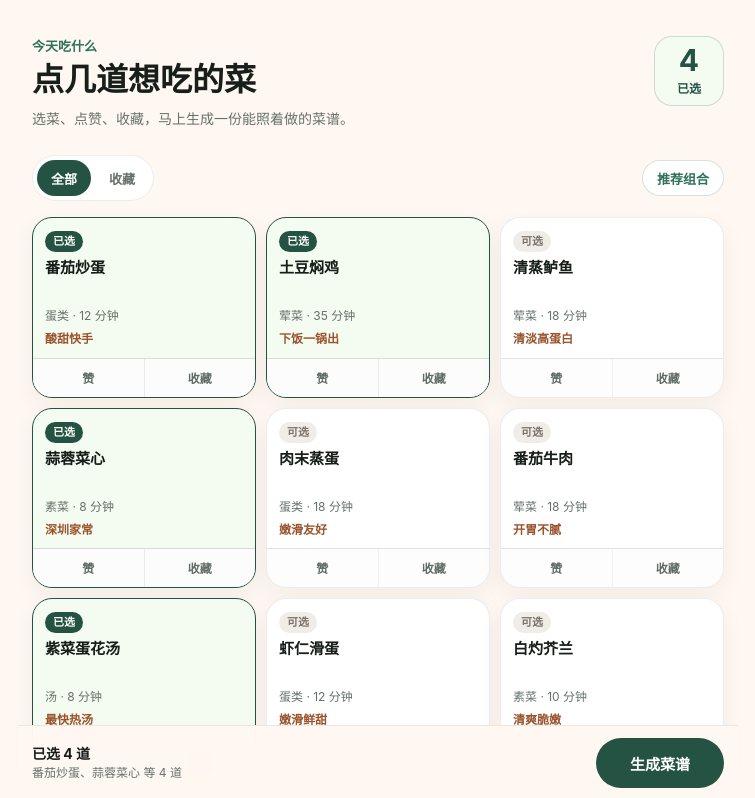
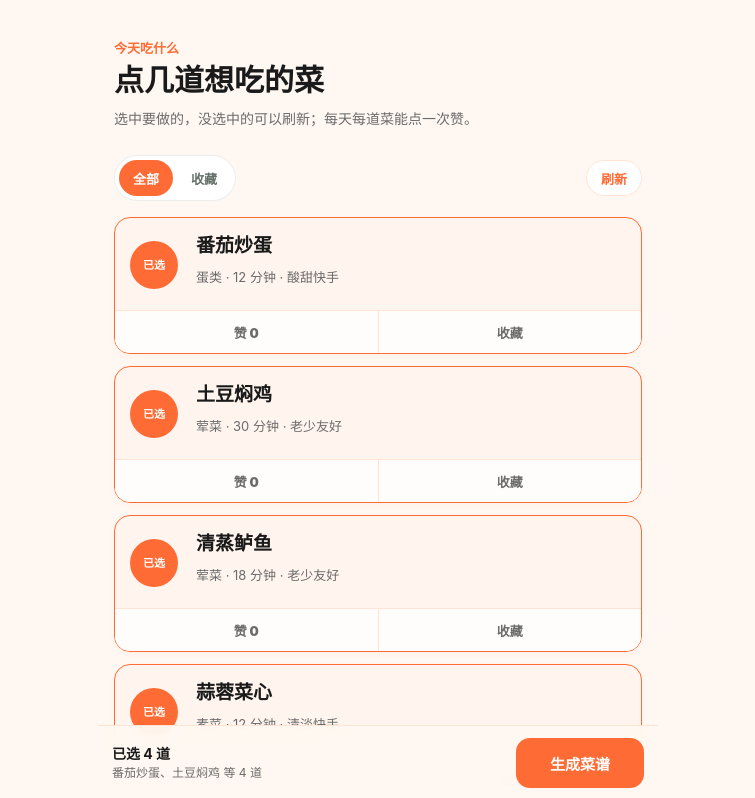
Before and after one commit to jyf0330/food, a Next.js app: page / in a window 1280 px wide. Shown: the top 798 px of the page, without its empty margins (262-1017 px from the left). Built offline with nearby package versions, Linux system fonts and the light colour scheme.

Commit message:
feat: add daily dish likes and refresh

```diff
--- /dev/null
+++ b/app/api/dish-likes/route.ts
@@ -0,0 +1,90 @@
+import { mkdir, readFile, writeFile } from "node:fs/promises";
+import { dirname } from "node:path";
+import { NextResponse } from "next/server";
+import {
+  buildDishLikeSnapshot,
+  recordDishLike,
+  type DishLikeStore,
+} from "@/lib/dishLikes";
+
+export const dynamic = "force-dynamic";
+export const runtime = "nodejs";
+
+const STORE_PATH = process.env.DISH_LIKES_FILE || "/tmp/food-dish-likes.json";
+
+async function readStore(): Promise<DishLikeStore> {
+  try {
+    return JSON.parse(await readFile(STORE_PATH, "utf8")) as DishLikeStore;
+  } catch {
+    return {};
+  }
+}
+
+async function writeStore(store: DishLikeStore) {
+  await mkdir(dirname(STORE_PATH), { recursive: true });
+  await writeFile(STORE_PATH, JSON.stringify(store), "utf8");
+}
+
+function normalizeDishNames(value: string | null): string[] {
+  if (!value) return [];
+  return Array.from(
+    new Set(
+      value
+        .split(",")
+        .map((item) => item.trim())
+        .filter(Boolean)
+        .slice(0, 80)
+    )
+  );
+}
+
+function todayKey() {
+  return new Date().toISOString().slice(0, 10);
+}
+
+function normalizeDateKey(value: unknown): string {
+  return typeof value === "string" && /^\d{4}-\d{2}-\d{2}$/.test(value)
+    ? value
+    : todayKey();
+}
+
+function likedByUser(store: DishLikeStore, dishNames: string[], userId: string, dateKey: string) {
+  if (!userId) return [];
+  return dishNames.filter((name) => store[name]?.usersByDate[dateKey]?.includes(userId));
+}
+
+export async function GET(request: Request) {
+  const url = new URL(request.url);
+  const dishNames = normalizeDishNames(url.searchParams.get("dishes"));
+  const userId = (url.searchParams.get("userId") ?? "").trim();
+  const dateKey = normalizeDateKey(url.searchParams.get("date"));
+  const store = await readStore();
+
+  return NextResponse.json({
+    counts: buildDishLikeSnapshot(store, dishNames),
+    liked: likedByUser(store, dishNames, userId, dateKey),
+  });
+}
+
+export async function POST(request: Request) {
+  try {
+    const body = (await request.json()) as {
+      dishName?: unknown;
+      userId?: unknown;
+      date?: unknown;
+    };
+    const dishName = typeof body.dishName === "string" ? body.dishName : "";
+    const userId = typeof body.userId === "string" ? body.userId : "";
+    const dateKey = normalizeDateKey(body.date);
+    const store = await readStore();
+    const result = recordDishLike(store, dishName, userId, dateKey);
+
+    if (result.accepted) {
+      await writeStore(store);
+    }
+
+    return NextResponse.json(result);
+  } catch {
+    return NextResponse.json({ error: "请求格式不正确" }, { status: 400 });
+  }
+}
--- a/app/globals.css
+++ b/app/globals.css
@@ -5,63 +5,37 @@
 }
 
 .home-shell {
-  width: min(720px, 100%);
+  width: min(560px, 100%);
   min-height: 100svh;
   margin: 0 auto;
-  padding: 18px 14px calc(112px + env(safe-area-inset-bottom));
+  padding: 18px 16px calc(112px + env(safe-area-inset-bottom));
 }
 
 .home-topbar {
-  display: grid;
-  grid-template-columns: minmax(0, 1fr) 70px;
-  gap: 14px;
-  align-items: start;
-  padding: 8px 0 16px;
+  padding: 10px 0 16px;
 }
 
 .home-kicker {
-  margin: 0 0 8px;
-  color: #2f725c;
+  margin: 0 0 7px;
+  color: var(--primary);
   font-size: 13px;
   font-weight: 800;
 }
 
 .home-topbar h1 {
   margin: 0;
-  color: #161f1a;
-  font-size: 32px;
-  line-height: 1.08;
+  color: #1a1a1a;
+  font-size: 30px;
+  line-height: 1.12;
   letter-spacing: 0;
 }
 
 .home-topbar p:not(.home-kicker) {
   max-width: 390px;
   margin: 10px 0 0;
-  color: #67716b;
+  color: var(--text-muted);
   font-size: 14px;
   line-height: 1.55;
-}
-
-.home-count {
-  min-height: 70px;
-  display: grid;
-  place-items: center;
-  align-content: center;
-  border: 1px solid rgba(47, 114, 92, 0.22);
-  border-radius: 18px;
-  background: #f4fbf0;
-  color: #245343;
-}
-
-.home-count strong {
-  font-size: 30px;
-  line-height: 0.95;
-}
-
-.home-count span {
-  margin-top: 4px;
-  font-size: 12px;
-  font-weight: 800;
 }
 
 .home-toolbar {
@@ -100,105 +74,104 @@
 }
 
 .home-filter button.active {
-  background: #245343;
+  background: var(--primary);
   color: #fff;
 }
 
 .home-link-btn {
-  border: 1px solid rgba(47, 114, 92, 0.2);
+  border: 1px solid var(--border);
   background: #fff;
-  color: #2f725c;
+  color: var(--primary);
 }
 
 .dish-picker-section {
   padding-top: 4px;
 }
 
-.dish-grid {
+.dish-list-home {
   display: grid;
-  grid-template-columns: repeat(2, minmax(0, 1fr));
-  gap: 10px;
+  gap: 12px;
 }
 
-.dish-card {
+.dish-row {
   min-width: 0;
   overflow: hidden;
-  border: 1px solid rgba(26, 26, 26, 0.08);
-  border-radius: 20px;
+  border: 1px solid var(--border);
+  border-radius: 16px;
   background: #fff;
-  box-shadow: 0 8px 24px rgba(40, 30, 18, 0.05);
+  box-shadow: 0 2px 8px rgba(255, 107, 53, 0.05);
   transition: border-color 0.15s ease, background 0.15s ease, transform 0.15s ease;
 }
 
-.dish-card.selected {
-  border-color: #245343;
-  background: #f4fbf0;
+.dish-row.selected {
+  border-color: var(--primary);
+  background: #fff5ee;
 }
 
-.dish-select {
+.dish-main {
   width: 100%;
-  min-height: 126px;
+  min-height: 92px;
   display: grid;
-  align-content: start;
-  gap: 7px;
+  grid-template-columns: 54px minmax(0, 1fr);
+  gap: 7px 12px;
+  align-items: center;
   border: 0;
   background: transparent;
   color: var(--text);
-  padding: 13px 12px 10px;
+  padding: 14px 15px 12px;
   text-align: left;
 }
 
 .dish-status {
-  width: fit-content;
-  border-radius: 999px;
-  background: #f0ede8;
-  color: #7a7168;
+  grid-row: span 3;
+  width: 48px;
+  height: 48px;
+  display: inline-flex;
+  align-items: center;
+  justify-content: center;
+  border-radius: 50%;
+  background: #fff1e8;
+  color: var(--primary);
   font-size: 11px;
   font-weight: 800;
   line-height: 1;
-  padding: 5px 8px;
 }
 
-.dish-card.selected .dish-status {
-  background: #245343;
+.dish-row.selected .dish-status {
+  background: var(--primary);
   color: #fff;
 }
 
-.dish-name {
-  min-height: 42px;
-  color: #171d19;
-  font-size: 18px;
+.dish-row .dish-name {
+  min-width: 0;
+  color: var(--text);
+  font-size: 19px;
   font-weight: 900;
-  line-height: 1.18;
+  line-height: 1.25;
   word-break: keep-all;
 }
 
-.dish-meta,
-.dish-note {
-  color: #66716c;
-  font-size: 12px;
-  line-height: 1.35;
-}
-
-.dish-note {
-  color: #9a542d;
-  font-weight: 700;
+.dish-row .dish-meta {
+  min-width: 0;
+  color: var(--text-muted);
+  font-size: 13px;
+  line-height: 1.45;
 }
 
 .dish-actions {
   display: grid;
   grid-template-columns: 1fr 1fr;
   gap: 1px;
-  border-top: 1px solid rgba(26, 26, 26, 0.07);
-  background: rgba(26, 26, 26, 0.06);
+  border-top: 1px solid var(--border);
+  background: var(--border);
 }
 
 .dish-actions button {
-  min-height: 38px;
+  min-height: 42px;
   border: 0;
-  background: rgba(255, 255, 255, 0.86);
-  color: #626c66;
-  font-size: 12px;
+  background: rgba(255, 255, 255, 0.94);
+  color: var(--text-muted);
+  font-size: 13px;
   font-weight: 900;
 }
 
@@ -207,14 +180,19 @@
   color: #d95d24;
 }
 
+.dish-actions button:disabled {
+  cursor: default;
+  opacity: 1;
+}
+
 .empty-saved {
   min-height: 260px;
   display: grid;
   place-items: center;
   align-content: center;
   gap: 10px;
-  border: 1px dashed rgba(47, 114, 92, 0.24);
-  border-radius: 22px;
+  border: 1px dashed var(--border);
+  border-radius: 16px;
   background: rgba(255, 255, 255, 0.62);
   padding: 24px;
   text-align: center;
@@ -226,7 +204,7 @@
 
 .empty-saved p {
   margin: 0;
-  color: #66716c;
+  color: var(--text-muted);
   font-size: 14px;
   line-height: 1.55;
 }
@@ -235,7 +213,7 @@
   min-height: 38px;
   border: 0;
   border-radius: 999px;
-  background: #245343;
+  background: var(--primary);
   color: #fff;
   font-size: 14px;
   font-weight: 800;
@@ -252,10 +230,10 @@
   grid-template-columns: minmax(0, 1fr) 128px;
   gap: 12px;
   align-items: center;
-  max-width: 720px;
+  max-width: 560px;
   margin: 0 auto;
   padding: 12px 14px calc(12px + env(safe-area-inset-bottom));
-  border-top: 1px solid rgba(26, 26, 26, 0.08);
+  border-top: 1px solid var(--border);
   background: rgba(255, 248, 242, 0.95);
   backdrop-filter: blur(16px);
 }
@@ -267,14 +245,14 @@
 }
 
 .home-submit-copy strong {
-  color: #171d19;
+  color: var(--text);
   font-size: 14px;
   line-height: 1.2;
 }
 
 .home-submit-copy span {
   overflow: hidden;
-  color: #66716c;
+  color: var(--text-muted);
   font-size: 12px;
   line-height: 1.25;
   text-overflow: ellipsis;
@@ -284,15 +262,15 @@
 .home-submit-bar .submit-btn {
   min-height: 50px;
   margin: 0;
-  border-radius: 999px;
-  background: #245343;
+  border-radius: 14px;
+  background: var(--primary);
   font-size: 15px;
   font-weight: 900;
   padding: 0 16px;
 }
 
 .home-submit-bar .submit-btn:hover {
-  background: #1d4437;
+  background: var(--primary-dark);
 }
 
 .copy-recipe-btn {
@@ -315,10 +293,6 @@
   .home-shell {
     padding-top: 28px;
   }
-
-  .dish-grid {
-    grid-template-columns: repeat(3, minmax(0, 1fr));
-  }
 }
 
 @media (max-width: 370px) {
@@ -327,18 +301,20 @@
     padding-left: 10px;
   }
 
-  .dish-grid {
-    gap: 8px;
-  }
-
-  .dish-select {
-    min-height: 122px;
+  .dish-main {
+    grid-template-columns: 48px minmax(0, 1fr);
+    min-height: 88px;
     padding-right: 10px;
     padding-left: 10px;
   }
 
-  .dish-name {
-    font-size: 16px;
+  .dish-status {
+    width: 44px;
+    height: 44px;
+  }
+
+  .dish-row .dish-name {
+    font-size: 17px;
   }
 }
 
--- a/app/page.tsx
+++ b/app/page.tsx
@@ -7,63 +7,49 @@ import {
   toggleDishEngagement,
   type DishEngagement,
 } from "@/lib/dishEngagement";
+import {
+  DEFAULT_HOME_DISH_NAMES,
+  HOME_DISH_POOL,
+  homeDishesFromNames,
+  refreshUnselectedHomeDishes,
+} from "@/lib/homeDishes";
 import { nextResultVariant } from "@/lib/resultVariant";
 
-type HomeDish = {
-  name: string;
-  category: string;
-  time: number;
-  note: string;
-};
+const SELECTED_DISHES_KEY = "san-zhuo-cai:home-selected-dishes";
+const VISIBLE_DISHES_KEY = "san-zhuo-cai:home-visible-dishes";
+const HOME_USER_ID_KEY = "san-zhuo-cai:home-user-id";
+const HOME_DISH_COUNT = 12;
 
-const HOME_DISHES: HomeDish[] = [
-  { name: "番茄炒蛋", category: "蛋类", time: 12, note: "酸甜快手" },
-  { name: "土豆焖鸡", category: "荤菜", time: 35, note: "下饭一锅出" },
-  { name: "清蒸鲈鱼", category: "荤菜", time: 18, note: "清淡高蛋白" },
-  { name: "蒜蓉菜心", category: "素菜", time: 8, note: "深圳家常" },
-  { name: "肉末蒸蛋", category: "蛋类", time: 18, note: "嫩滑友好" },
-  { name: "番茄牛肉", category: "荤菜", time: 18, note: "开胃不腻" },
-  { name: "紫菜蛋花汤", category: "汤", time: 8, note: "最快热汤" },
-  { name: "虾仁滑蛋", category: "蛋类", time: 12, note: "嫩滑鲜甜" },
-  { name: "白灼芥兰", category: "素菜", time: 10, note: "清爽脆嫩" },
-  { name: "丝瓜蛋花汤", category: "汤", time: 12, note: "清甜润口" },
-  { name: "玉米胡萝卜排骨汤", category: "汤", time: 45, note: "汤水足" },
-  { name: "家常豆腐", category: "豆腐", time: 15, note: "便宜下饭" },
-];
+const knownHomeDishes = new Set(HOME_DISH_POOL.map((dish) => dish.name));
 
-const DEFAULT_SELECTED_DISHES = ["番茄炒蛋", "蒜蓉菜心", "紫菜蛋花汤", "土豆焖鸡"];
-const SELECTED_DISHES_KEY = "san-zhuo-cai:home-selected-dishes";
+const normalizeDishNames = (value: unknown, fallback: string[]) => {
+  if (!Array.isArray(value)) return fallback;
 
-const knownHomeDishes = new Set(HOME_DISHES.map((dish) => dish.name));
-
-const normalizeSelectedDishes = (value: unknown) => {
-  if (!Array.isArray(value)) return DEFAULT_SELECTED_DISHES;
-
-  const selected = Array.from(
+  const names = Array.from(
     new Set(
       value
         .filter((item): item is string => typeof item === "string")
         .map((item) => item.trim())
         .filter((name) => knownHomeDishes.has(name))
     )
-  ).slice(0, 12);
+  ).slice(0, HOME_DISH_COUNT);
 
-  return selected.length ? selected : DEFAULT_SELECTED_DISHES;
+  return names.length ? names : fallback;
 };
 
-const readSelectedDishes = () => {
+const readJsonList = (key: string, fallback: string[]) => {
   try {
-    return normalizeSelectedDishes(JSON.parse(localStorage.getItem(SELECTED_DISHES_KEY) ?? "null"));
+    return normalizeDishNames(JSON.parse(localStorage.getItem(key) ?? "null"), fallback);
   } catch {
-    return DEFAULT_SELECTED_DISHES;
+    return fallback;
   }
 };
 
-const writeSelectedDishes = (selectedDishes: string[]) => {
+const writeJsonList = (key: string, value: string[]) => {
   try {
-    localStorage.setItem(SELECTED_DISHES_KEY, JSON.stringify(selectedDishes));
+    localStorage.setItem(key, JSON.stringify(value));
   } catch {
-    // Storage can be unavailable; selection should still work for the current session.
+    // Storage can be unavailable; current-session state still works.
   }
 };
 
@@ -75,15 +61,55 @@ const buildResultUrl = (selectedDishes: string[]) => {
   return `/result?${params.toString()}`;
 };
 
+const todayKey = () => {
+  const now = new Date();
+  return `${now.getFullYear()}-${String(now.getMonth() + 1).padStart(2, "0")}-${String(
+    now.getDate()
+  ).padStart(2, "0")}`;
+};
+
+const getHomeUserId = () => {
+  try {
+    const existing = localStorage.getItem(HOME_USER_ID_KEY);
+    if (existing) return existing;
+    const next =
+      typeof crypto !== "undefined" && "randomUUID" in crypto
+        ? crypto.randomUUID()
+        : `${Date.now()}-${Math.random().toString(16).slice(2)}`;
+    localStorage.setItem(HOME_USER_ID_KEY, next);
+    return next;
+  } catch {
+    return "anonymous";
+  }
+};
+
 export default function HomePage() {
   const router = useRouter();
-  const [selectedDishes, setSelectedDishes] = useState<string[]>(DEFAULT_SELECTED_DISHES);
+  const [visibleDishNames, setVisibleDishNames] = useState<string[]>(DEFAULT_HOME_DISH_NAMES);
+  const [selectedDishes, setSelectedDishes] = useState<string[]>(DEFAULT_HOME_DISH_NAMES.slice(0, 4));
   const [engagement, setEngagement] = useState<DishEngagement>({ liked: [], saved: [] });
+  const [likeCounts, setLikeCounts] = useState<Record<string, number>>({});
+  const [likedToday, setLikedToday] = useState<string[]>([]);
   const [filter, setFilter] = useState<"all" | "saved">("all");
+  const [userId, setUserId] = useState("");
   const [loading, setLoading] = useState(false);
 
+  const visibleDishes = useMemo(() => homeDishesFromNames(visibleDishNames), [visibleDishNames]);
+  const filteredDishes = useMemo(
+    () =>
+      filter === "saved"
+        ? visibleDishes.filter((dish) => engagement.saved.includes(dish.name))
+        : visibleDishes,
+    [engagement.saved, filter, visibleDishes]
+  );
+  const selectedSummary = selectedDishes.slice(0, 2).join("、");
+  const selectedMoreCount = Math.max(0, selectedDishes.length - 2);
+
   useEffect(() => {
-    setSelectedDishes(readSelectedDishes());
+    const nextVisible = readJsonList(VISIBLE_DISHES_KEY, DEFAULT_HOME_DISH_NAMES);
+    setVisibleDishNames(nextVisible);
+    setSelectedDishes(readJsonList(SELECTED_DISHES_KEY, DEFAULT_HOME_DISH_NAMES.slice(0, 4)));
+    setUserId(getHomeUserId());
     try {
       setEngagement(readDishEngagement(localStorage));
     } catch {
@@ -91,47 +117,85 @@ export default function HomePage() {
     }
   }, []);
 
-  const visibleDishes = useMemo(
-    () =>
-      filter === "saved"
-        ? HOME_DISHES.filter((dish) => engagement.saved.includes(dish.name))
-        : HOME_DISHES,
-    [engagement.saved, filter]
-  );
+  useEffect(() => {
+    if (!userId || visibleDishNames.length === 0) return;
+    const params = new URLSearchParams({
+      dishes: visibleDishNames.join(","),
+      userId,
+      date: todayKey(),
+    });
 
-  const selectedSummary = selectedDishes.slice(0, 2).join("、");
-  const selectedMoreCount = Math.max(0, selectedDishes.length - 2);
+    fetch(`/api/dish-likes?${params.toString()}`, { cache: "no-store" })
+      .then((response) => (response.ok ? response.json() : null))
+      .then((data: { counts?: Record<string, number>; liked?: string[] } | null) => {
+        if (!data) return;
+        setLikeCounts(data.counts ?? {});
+        setLikedToday(Array.isArray(data.liked) ? data.liked : []);
+      })
+      .catch(() => {
+        // Like counts are social proof; menu selection should still work without them.
+      });
+  }, [userId, visibleDishNames]);
 
   const setAndPersistSelectedDishes = (next: string[]) => {
     setSelectedDishes(next);
-    writeSelectedDishes(next);
+    writeJsonList(SELECTED_DISHES_KEY, next);
+  };
+
+  const setAndPersistVisibleDishes = (next: string[]) => {
+    setVisibleDishNames(next);
+    writeJsonList(VISIBLE_DISHES_KEY, next);
   };
 
   const toggleDish = (dishName: string) => {
     setAndPersistSelectedDishes(
       selectedDishes.includes(dishName)
         ? selectedDishes.filter((name) => name !== dishName)
-        : [...selectedDishes, dishName].slice(0, 12)
+        : [...selectedDishes, dishName].slice(0, HOME_DISH_COUNT)
     );
   };
 
-  const restoreRecommendation = () => {
-    setAndPersistSelectedDishes(DEFAULT_SELECTED_DISHES);
+  const refreshDishes = () => {
+    setAndPersistVisibleDishes(
+      refreshUnselectedHomeDishes(visibleDishNames, selectedDishes, Date.now())
+    );
   };
 
-  const toggleEngagement = (key: keyof DishEngagement, dishName: string) => {
+  const toggleSaved = (dishName: string) => {
     try {
-      setEngagement(toggleDishEngagement(localStorage, key, dishName));
+      setEngagement(toggleDishEngagement(localStorage, "saved", dishName));
     } catch {
       setEngagement((current) => {
-        const exists = current[key].includes(dishName);
+        const exists = current.saved.includes(dishName);
         return {
           ...current,
-          [key]: exists
-            ? current[key].filter((name) => name !== dishName)
-            : [...current[key], dishName],
+          saved: exists
+            ? current.saved.filter((name) => name !== dishName)
+            : [...current.saved, dishName],
         };
       });
+    }
+  };
+
+  const likeDish = async (dishName: string) => {
+    if (!userId || likedToday.includes(dishName)) return;
+
+    try {
+      const response = await fetch("/api/dish-likes", {
+        method: "POST",
+        headers: { "content-type": "application/json" },
+        body: JSON.stringify({ dishName, userId, date: todayKey() }),
+      });
+      if (!response.ok) return;
+      const data = (await response.json()) as { accepted?: boolean; count?: number };
+      if (typeof data.count === "number") {
+        setLikeCounts((current) => ({ ...current, [dishName]: data.count! }));
+      }
+      if (data.accepted) {
+        setLikedToday((current) => [...current, dishName]);
+      }
+    } catch {
+      // Ignore transient network errors; the user can try again.
     }
   };
 
@@ -144,18 +208,12 @@ export default function HomePage() {
   return (
     <main className="home-shell">
       <header className="home-topbar">
-        <div>
-          <p className="home-kicker">今天吃什么</p>
-          <h1>点几道想吃的菜</h1>
-          <p>选菜、点赞、收藏，马上生成一份能照着做的菜谱。</p>
-        </div>
-        <div className="home-count" aria-label={`当前已选 ${selectedDishes.length} 道菜`}>
-          <strong>{selectedDishes.length}</strong>
-          <span>已选</span>
-        </div>
+        <p className="home-kicker">今天吃什么</p>
+        <h1>点几道想吃的菜</h1>
+        <p>选中要做的，没选中的可以刷新；每天每道菜能点一次赞。</p>
       </header>
 
-      <section className="home-toolbar" aria-label="菜品筛选">
+      <section className="home-toolbar" aria-label="菜品操作">
         <div className="home-filter">
           <button
             type="button"
@@ -172,33 +230,33 @@ export default function HomePage() {
             收藏
           </button>
         </div>
-        <button type="button" className="home-link-btn" onClick={restoreRecommendation}>
-          推荐组合
+        <button type="button" className="home-link-btn" onClick={refreshDishes}>
+          刷新
         </button>
       </section>
 
       <section className="dish-picker-section" aria-label="选择今天想吃的菜">
-        {visibleDishes.length ? (
-          <div className="dish-grid">
-            {visibleDishes.map((dish) => {
+        {filteredDishes.length ? (
+          <div className="dish-list-home">
+            {filteredDishes.map((dish) => {
               const selected = selectedDishes.includes(dish.name);
-              const liked = engagement.liked.includes(dish.name);
               const saved = engagement.saved.includes(dish.name);
+              const liked = likedToday.includes(dish.name);
+              const count = likeCounts[dish.name] ?? 0;
 
               return (
-                <article key={dish.name} className={`dish-card${selected ? " selected" : ""}`}>
+                <article key={dish.name} className={`dish-row${selected ? " selected" : ""}`}>
                   <button
                     type="button"
-                    className="dish-select"
+                    className="dish-main"
                     aria-pressed={selected}
                     onClick={() => toggleDish(dish.name)}
                   >
                     <span className="dish-status">{selected ? "已选" : "可选"}</span>
                     <span className="dish-name">{dish.name}</span>
                     <span className="dish-meta">
-                      {dish.category} · {dish.time} 分钟
+                      {dish.category} · {dish.time} 分钟 · {dish.note}
                     </span>
-                    <span className="dish-note">{dish.note}</span>
                   </button>
 
                   <div className="dish-actions">
@@ -206,17 +264,18 @@ export default function HomePage() {
                       type="button"
                       className={liked ? "active" : ""}
                       aria-pressed={liked}
-                      aria-label={`${liked ? "取消点赞" : "点赞"}${dish.name}`}
-                      onClick={() => toggleEngagement("liked", dish.name)}
+                      aria-label={`${dish.name} 今日点赞 ${count} 次`}
+                      disabled={liked}
+                      onClick={() => likeDish(dish.name)}
                     >
-                      赞
+                      赞 {count}
                     </button>
                     <button
                       type="button"
                       className={saved ? "active" : ""}
                       aria-pressed={saved}
                       aria-label={`${saved ? "取消收藏" : "收藏"}${dish.name}`}
-                      onClick={() => toggleEngagement("saved", dish.name)}
+                      onClick={() => toggleSaved(dish.name)}
                     >
                       收藏
                     </button>
@@ -242,7 +301,7 @@ export default function HomePage() {
           <span>
             {selectedDishes.length
               ? `${selectedSummary}${selectedMoreCount ? ` 等 ${selectedDishes.length} 道` : ""}`
-              : "点菜卡就能加入菜单"}
+              : "点菜名就能加入菜单"}
           </span>
         </div>
         <button
--- /dev/null
+++ b/lib/dishLikes.ts
@@ -0,0 +1,59 @@
+export type DishLikeStore = Record<
+  string,
+  {
+    count: number;
+    usersByDate: Record<string, string[]>;
+  }
+>;
+
+export type DishLikeResult = {
+  accepted: boolean;
+  count: number;
+};
+
+function cleanName(value: string): string {
+  return value.trim().slice(0, 48);
+}
+
+function cleanUserId(value: string): string {
+  return value.trim().slice(0, 80);
+}
+
+export function recordDishLike(
+  store: DishLikeStore,
+  dishName: string,
+  userId: string,
+  dateKey: string
+): DishLikeResult {
+  const name = cleanName(dishName);
+  const user = cleanUserId(userId);
+  if (!name || !user || !dateKey) {
+    return { accepted: false, count: 0 };
+  }
+
+  const row = store[name] ?? { count: 0, usersByDate: {} };
+  const users = new Set(row.usersByDate[dateKey] ?? []);
+  if (users.has(user)) {
+    store[name] = row;
+    return { accepted: false, count: row.count };
+  }
+
+  users.add(user);
+  const nextRow = {
+    count: row.count + 1,
+    usersByDate: {
+      ...row.usersByDate,
+      [dateKey]: Array.from(users),
+    },
+  };
+  store[name] = nextRow;
+
+  return { accepted: true, count: nextRow.count };
+}
+
+export function buildDishLikeSnapshot(
+  store: DishLikeStore,
+  dishNames: string[]
+): Record<string, number> {
+  return Object.fromEntries(dishNames.map((name) => [name, store[name]?.count ?? 0]));
+}
--- /dev/null
+++ b/lib/homeDishes.ts
@@ -0,0 +1,78 @@
+import dishesSeed from "@/data/dishes.seed.json";
+
+export type HomeDish = {
+  name: string;
+  category: string;
+  time: number;
+  note: string;
+};
+
+type SeedDish = (typeof dishesSeed)[number];
+
+export const DEFAULT_HOME_DISH_NAMES = [
+  "番茄炒蛋",
+  "土豆焖鸡",
+  "清蒸鲈鱼",
+  "蒜蓉菜心",
+  "肉末蒸蛋",
+  "番茄牛肉",
+  "紫菜蛋花汤",
+  "虾仁滑蛋",
+  "白灼芥兰",
+  "丝瓜蛋花汤",
+  "玉米胡萝卜排骨汤",
+  "家常豆腐",
+];
+
+const noteForDish = (dish: SeedDish) => {
+  const taste = dish.taste?.[0] ?? "家常";
+  if (dish.time_minutes <= 12) return `${taste}快手`;
+  if (dish.category === "汤") return "热乎有汤";
+  if (dish.kid_friendly && dish.elder_friendly) return "老少友好";
+  return `${taste}下饭`;
+};
+
+export const HOME_DISH_POOL: HomeDish[] = (dishesSeed as SeedDish[]).map((dish) => ({
+  name: dish.dish_name,
+  category: dish.category,
+  time: dish.time_minutes,
+  note: noteForDish(dish),
+}));
+
+const dishByName = new Map(HOME_DISH_POOL.map((dish) => [dish.name, dish]));
+
+export function homeDishesFromNames(names: string[]): HomeDish[] {
+  return names.map((name) => dishByName.get(name)).filter((dish): dish is HomeDish => Boolean(dish));
+}
+
+function rotatePool(seed: number): HomeDish[] {
+  const offset = Math.abs(Math.floor(seed)) % HOME_DISH_POOL.length;
+  return HOME_DISH_POOL.slice(offset).concat(HOME_DISH_POOL.slice(0, offset));
+}
+
+export function refreshUnselectedHomeDishes(
+  currentNames: string[],
+  selectedNames: string[],
+  seed: number
+): string[] {
+  const selected = new Set(selectedNames);
+  const nextNames = new Set(currentNames.filter((name) => selected.has(name)));
+  const rotated = rotatePool(seed);
+  let cursor = 0;
+
+  return currentNames.map((name) => {
+    if (selected.has(name)) {
+      return name;
+    }
+
+    while (cursor < rotated.length) {
+      const candidate = rotated[cursor++];
+      if (!nextNames.has(candidate.name)) {
+        nextNames.add(candidate.name);
+        return candidate.name;
+      }
+    }
+
+    return name;
+  });
+}
```
Also changed, not shown: 2 other files (tests, documents, lock files or other folders).
